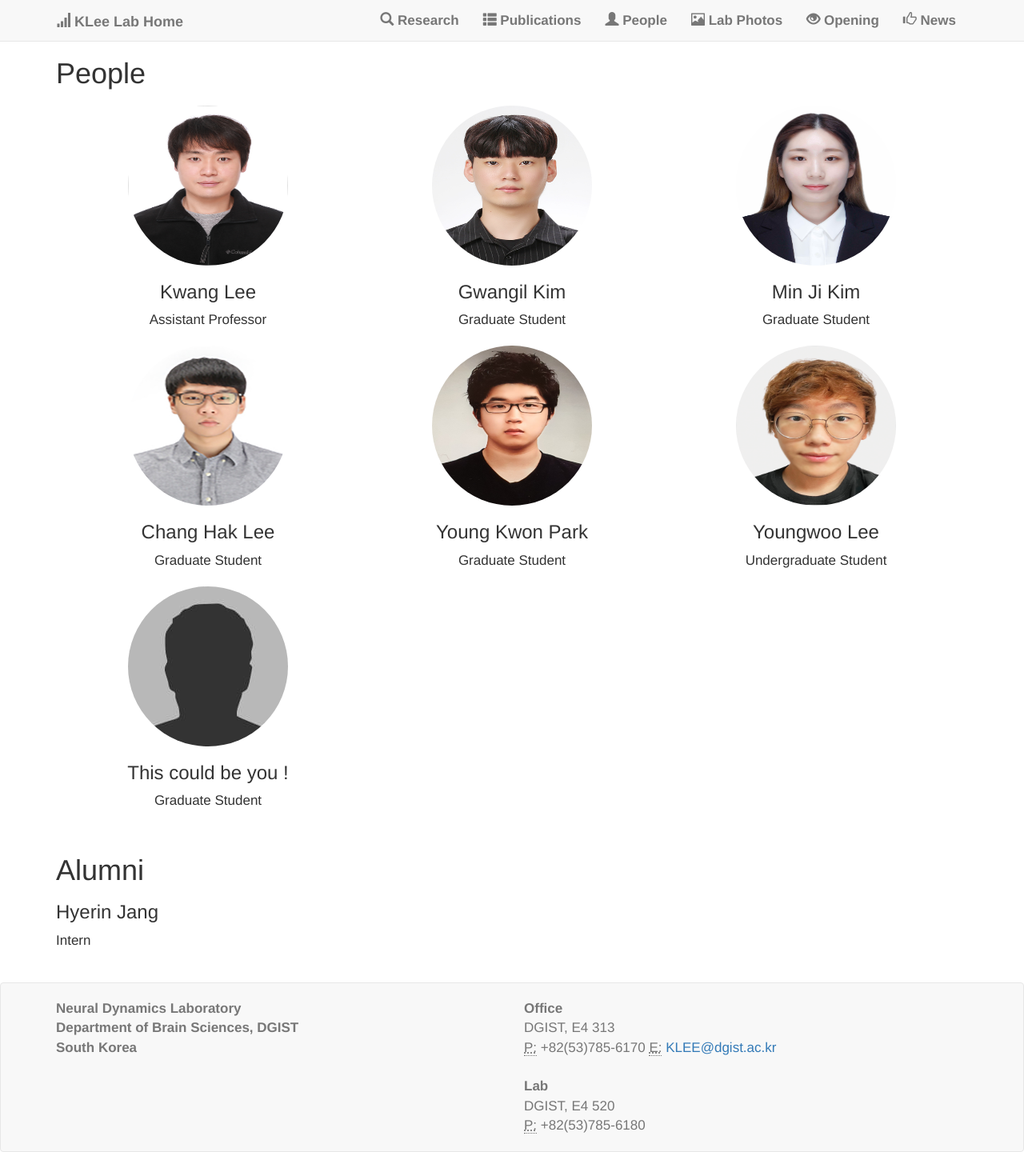
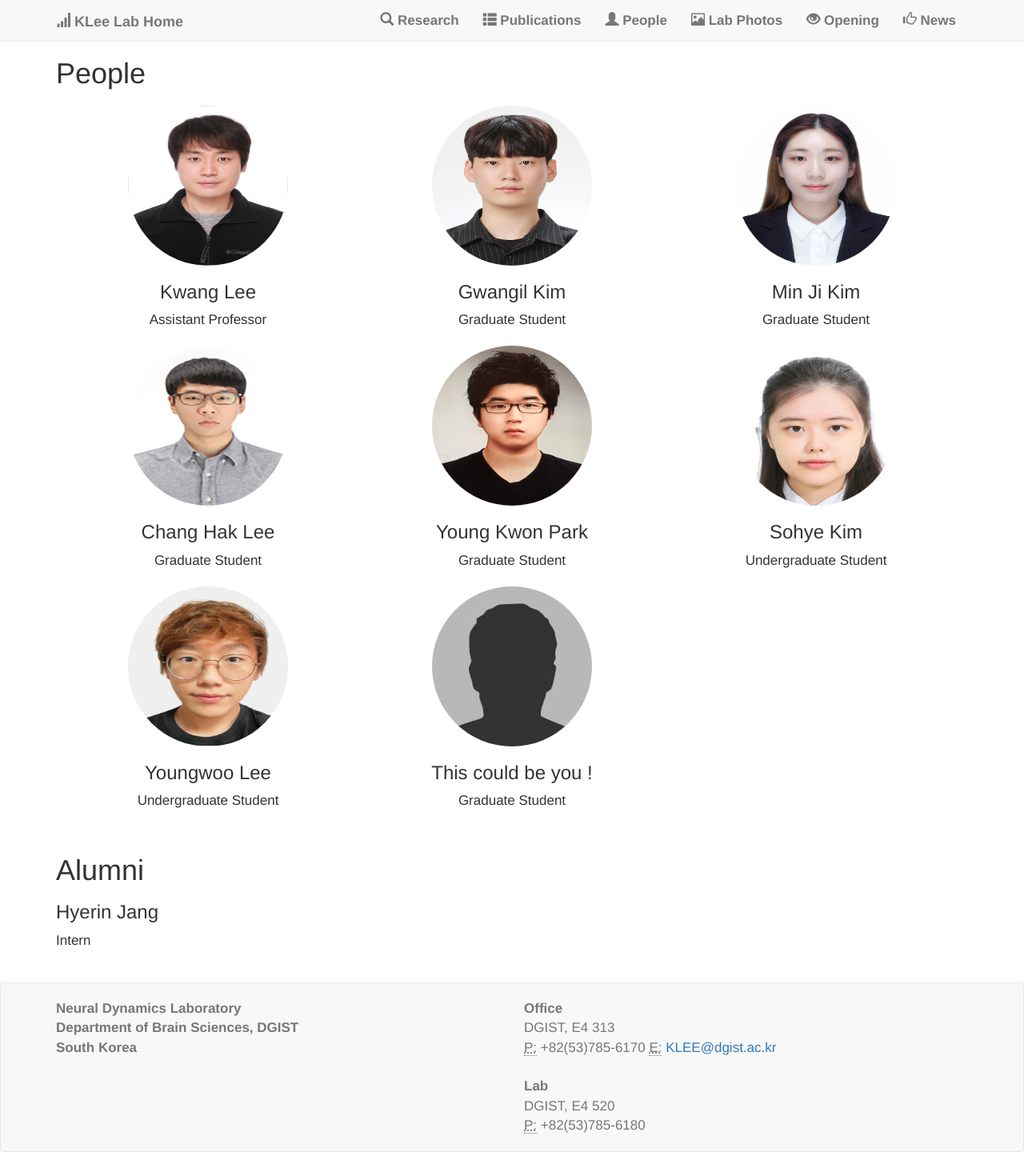
Before and after one commit to kleelab/kleelab.github.io, a Jekyll site: the page built from people.html, in a window 1280 px wide. Shown: the whole page at 80% size. Built offline with Jekyll 4.4.1, drawn with Linux system fonts in a browser that asks for light colours; nearby versions of some CDN libraries; a style sheet for code colours, icons or effects is not loaded.

Commit message:
Update people.yml

```diff
--- a/_data/people.yml
+++ b/_data/people.yml
@@ -20,6 +20,10 @@
   role: Graduate Student
   photo: "/images/Young Kwon Park.jpg"
 
+- name: Sohye Kim
+  role: Undergraduate Student
+  photo: "/images/Sohye Kim.jpg"
+
 - name: Youngwoo Lee
   role: Undergraduate Student
   photo: "/images/Youngwoo Lee.PNG"
```
